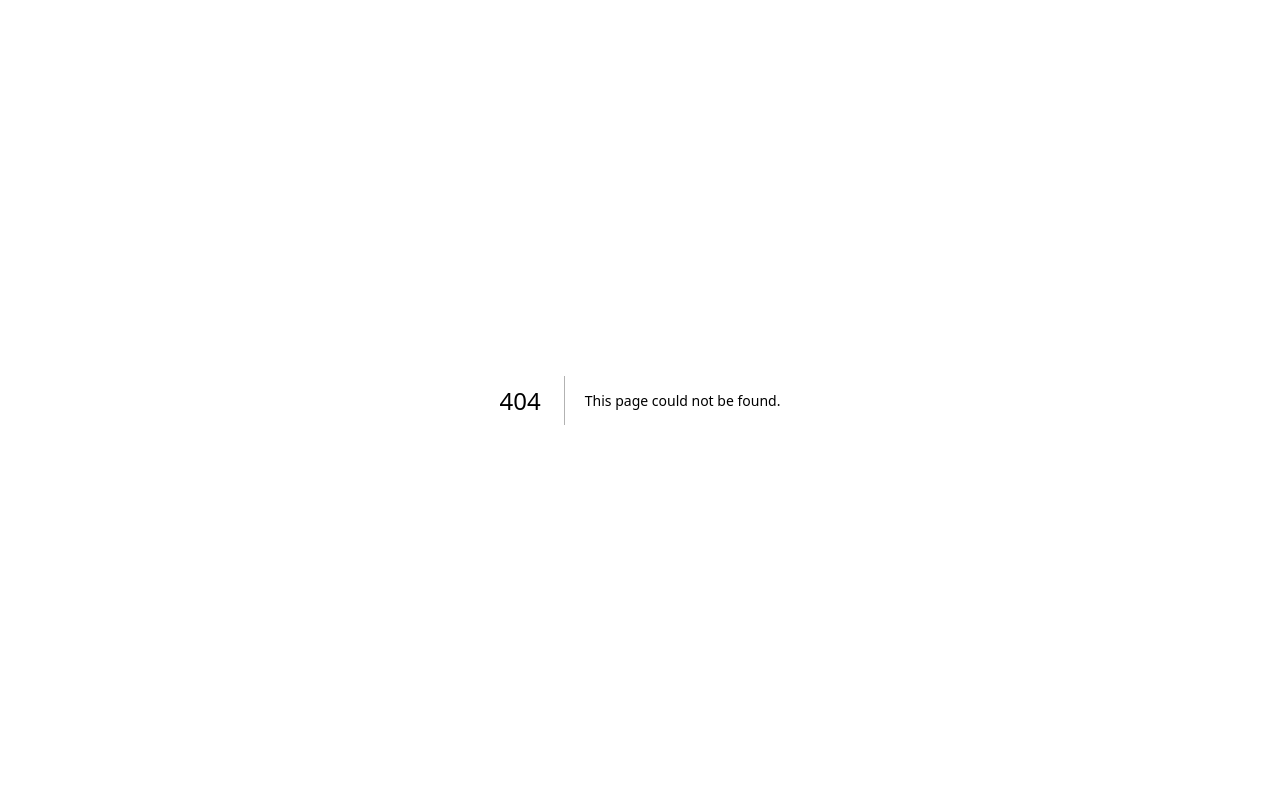
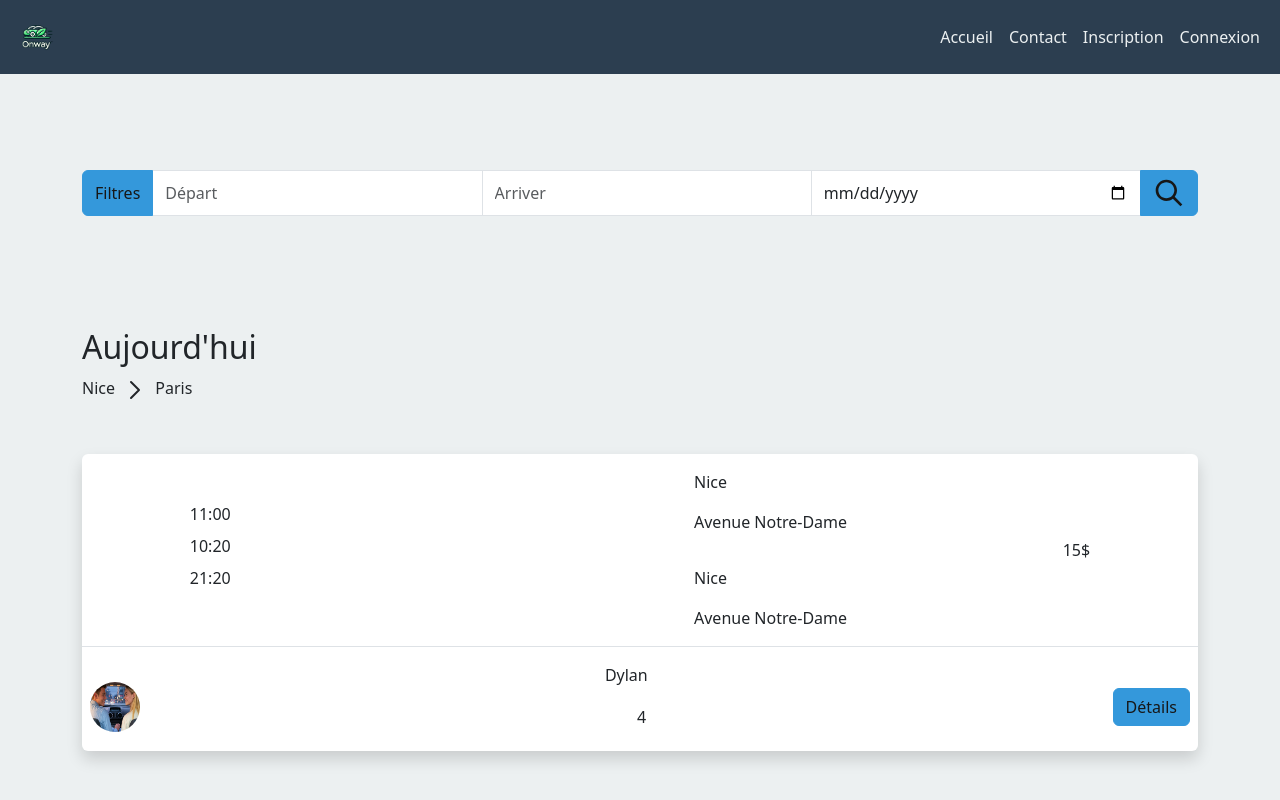
Before and after one commit to MickaelGP/Projet_Front_OnWay, a Next.js app: page /recherche-covoiturage in a window 1280 px wide. Before the commit this address had no page. Shown: the top 800 px of the page. Built offline with nearby package versions, Linux system fonts and the light colour scheme.

Commit message:
Base recherche covoit

```diff
--- /dev/null
+++ b/src/app/api/rechercheCovoit/route.ts
@@ -0,0 +1,33 @@
+//Désactive la vérification du certificat SSL pour les requêtes sortantes (à éviter en production)
+process.env.NODE_TLS_REJECT_UNAUTHORIZED = '0';
+
+// Importe la méthode de réponse "NextResponse" fournie par Next.js pour gérer les réponses HTTP
+import { NextResponse } from "next/server";
+
+// Importe les constantes de l’application contenant l’URL de l’API et les routes
+import { API_ROUTES, API_URL } from "@/lib/apiRoutes";
+
+// Fonction asynchrone appelée lorsqu'une requête POST est reçue sur cette route
+export async function POST(request: Request){
+
+    // Récupère les données JSON envoyées dans le corps de la requête
+    const { villeDepart, villeArriver, covoitDate  } = await request.json();
+
+    // Effectue un appel à une API externe avec les données reçues
+    const apiExterne = await fetch(API_URL + API_ROUTES.rechercheCovoit, {
+      method: "POST",// Méthode HTTP
+      headers: {
+        "Content-type": "application/json", // Spécifie que le corps est au format JSON
+      },
+      body: JSON.stringify({villeDepart, villeArriver, covoitDate }),
+    });
+
+    // Attend et récupère la réponse JSON de l’API externe
+    const data = await apiExterne.json();
+
+    // Crée une réponse HTTP côté serveur avec le même code de statut que celui retourné par l’API externe
+    const response =  NextResponse.json({ data } , { status: apiExterne.status });
+
+    // Renvoie la réponse finale au frontend
+    return response;
+}
--- a/src/app/connexion/page.tsx
+++ b/src/app/connexion/page.tsx
@@ -5,7 +5,7 @@ import NavBar from "@/ui/Nav/NavBar"
 export default function ConnexionPage() {
     return (<>
         <NavBar />
-            <main>
+            <main className="py-5">
                 <FormConnexion />
             </main>
         <Footer />
--- a/src/app/page.tsx
+++ b/src/app/page.tsx
@@ -10,9 +10,9 @@ export default function Home() {
       </section>
       <div className={styles.sectionSearchBar}>
         <div className={styles.searchBar}>
-          <input type="text" name="" id="" placeholder="Départ" />
-          <input type="text" name="" id="" placeholder="Destination" />
-          <input type="date" name="" id="" />
+          <input type="text" name="villeDepart" id="villeDepart" placeholder="Départ" />
+          <input type="text" name="villeArriver" id="villeArriver" placeholder="Destination" />
+          <input type="date" name="covoitDate" id="covoitDate" />
           <input type="button" value="Rechercher" />
         </div>
       </div>
--- /dev/null
+++ b/src/app/recherche-covoiturage/page.tsx
@@ -0,0 +1,16 @@
+import styles from '@/ui/Form/styles/rechercheCovoit.module.css'
+import Footer from "@/ui/Footer/Footer";
+import FormRechercheCovoit from "@/ui/Form/FormRechercheCovoit";
+import NavBar from "@/ui/Nav/NavBar";
+import CovoitCard from '@/ui/card/covoitCard';
+
+export default function RechercheCovoitPage() {
+    return (<>
+        <NavBar />
+        <main className={`${styles.rechercheBackground} py-5`}>
+            <FormRechercheCovoit />
+            <CovoitCard/>
+        </main>
+        <Footer />
+    </>);
+}
--- a/src/lib/apiRoutes.ts
+++ b/src/lib/apiRoutes.ts
@@ -4,4 +4,5 @@ export const API_ROUTES = {
     deconnexion: '/deconnexion',
     inscription: '/inscription',
     contact: '/contact',
+    rechercheCovoit: '/recherche-covoiturage',
 }
--- a/src/ui/Form/FormConnexion.tsx
+++ b/src/ui/Form/FormConnexion.tsx
@@ -1,8 +1,8 @@
 export default function FormConnexion() {
     return (
-        <section className="sectionConexion container my-5">
+        <section className="sectionConexion container py-5">
             <h1 className="text-center">Connexion</h1>
-            <div className="container w-75 my-5">
+            <div className="container w-75 py-5">
                 <form className="my-5">
                     <div className="mb-3">
                         <input type="email" className="form-control" name="UtilEmail" id="connexionEmail" placeholder="Email :" required />
--- /dev/null
+++ b/src/ui/Form/FormRechercheCovoit.tsx
@@ -0,0 +1,73 @@
+"use client"
+
+import { useState } from "react";
+
+export default function FormRechercheCovoit() {
+    const [villeDepart, setVilleDepart] = useState("");
+    const [villeArriver, setVilleArriver] = useState("");
+    const [covoitDate, setCovoitDate] = useState("");
+    const [erreur, setErreur] = useState("");
+    const [success, setSuccess] = useState("");
+    // Fonction déclenchée à la soumission du formulaire
+    const handleSubmit = async (event: React.FormEvent) => {
+        event.preventDefault();// Empêche le rechargement de la page
+        try {
+            // Envoie des données utilisateur au backend via une requête POST
+            const resp = await fetch('/api/rechercheCovoit/', {
+                method: 'POST',
+                headers: {
+                    'Content-Type': 'application/json',
+                },
+                body: JSON.stringify({ villeDepart, villeArriver, covoitDate }) // Seuls les champs requis par l’API sont envoyés
+            });
+
+            // Si la réponse n’est pas "OK", on gère les erreurs
+            if (!resp.ok) {
+                const err = await resp.json();// Récupère l'erreur renvoyée par le backend
+
+                // Exemple de gestion d'erreur spécifique
+                if (err.data.status == 400) {
+                    setErreur("Tous les champs sont requis");
+                }
+
+                // Message d’erreur générique
+                setErreur(err.data.detail);
+            }
+            // Si tout se passe bien, on vide les champs et affiche un message de succès
+            const data = await resp.json();
+            setVilleDepart("");
+            setVilleArriver("");
+            setCovoitDate("");
+            console.log(data)
+            // setSuccess(data.data.message) // Message retourné par l’API
+
+        } catch (err) {
+            // Si une erreur réseau ou serveur survient, on l'affiche dans la console
+            console.error(err)
+            setErreur("Service momentanément inutilisable merci de ressayer plus tard")
+        }
+    }
+    return (<>
+        {erreur && (
+            <div className="w-50 mt-5 alert alert-danger text-center container">
+                {erreur}
+            </div>
+        )}
+        {success && (
+            <div className="w-50 mt-5 alert alert-success text-center container">
+                {success}
+            </div>
+        )}
+        <div className={`container py-5`}>
+            <form onSubmit={handleSubmit}>
+                <div className="input-group mb-3">
+                    <button className="btn btn-primary" type="button">Filtres</button>
+                    <input type="text" className="form-control" placeholder="Départ" aria-label="Ville de départ" required value={villeDepart} onChange={(e) => setVilleDepart(e.target.value)} />
+                    <input type="text" className="form-control" placeholder="Arriver" aria-label="Ville d'arriver" required value={villeArriver} onChange={(e) => setVilleArriver(e.target.value)} />
+                    <input type="date" className="form-control" placeholder="" aria-label="Date de départ" required value={covoitDate} onChange={(e) => setCovoitDate(e.target.value)} />
+                    <button type="submit" className="btn btn-primary"><svg xmlns="http://www.w3.org/2000/svg" width="32" height="32" viewBox="0 0 512 512"><path fill="currentColor" fillRule="evenodd" d="M469.297 439.13L347.982 317.816C370.466 288.907 384 252.707 384 213.334c0-94.104-76.562-170.667-170.666-170.667S42.667 119.23 42.667 213.334S119.23 384 213.334 384c39.373 0 75.573-13.534 104.481-36.018l121.316 121.315zm-255.963-97.796c-70.584 0-128-57.417-128-128c0-70.584 57.416-128 128-128c70.583 0 128 57.416 128 128c0 70.583-57.417 128-128 128" /></svg></button>
+                </div>
+            </form>
+        </div>
+    </>);
+}
--- /dev/null
+++ b/src/ui/Form/styles/rechercheCovoit.module.css
@@ -0,0 +1,3 @@
+.rechercheBackground{
+    background-color:#ECF0F1 ;
+}
--- /dev/null
+++ b/src/ui/card/covoitCard.tsx
@@ -0,0 +1,52 @@
+import Image from "next/image";
+export default function CovoitCard() {
+    return (<>
+        <section className={`container py-5`}>
+            <h2>Aujourd'hui</h2>
+            <div className=''>
+                <p>Nice <span><svg xmlns="http://www.w3.org/2000/svg" width="32" height="32" viewBox="0 0 24 24"><path fill="none" stroke="currentColor" strokeLinecap="round" strokeLinejoin="round" strokeWidth="1.5" d="m9 18l6-6l-6-6" /></svg></span> Paris</p>
+            </div>
+            <div>
+                <div className='bg-white rounded my-5 shadow'>
+                    <div className='d-flex justify-content-around align-items-center border-bottom'>
+                        <div>
+                            <div className='mb-2'><span>11:00</span></div>
+                            <div className='mb-2'><span>10:20</span></div>
+                            <div className='mb-2'><span>21:20</span></div>
+                        </div>
+                        <div>
+                            <span>
+                                <svg xmlns="http://www.w3.org/2000/svg" width="32" height="32" viewBox="0 0 24 24"><g fill="none" stroke="currentColor" strokeLinecap="round" strokeLinejoin="round" strokeWidth="2"><path strokeDasharray="16" strokeDashoffset="16" d="M12 5l0 13.5"><animate fill="freeze" attributeName="stroke-dashoffset" dur="0.2s" values="16;0"/></path><path strokeDasharray="10" strokeDashoffset="10" d="M12 19l5 -5M12 19l-5 -5"><animate fill="freeze" attributeName="stroke-dashoffset" begin="0.2s" dur="0.2s" values="10;0"/></path></g></svg>
+                            </span>
+                        </div>
+                        <div>
+                            <div className='py-3'>
+                                <p>Nice</p>
+                                <p>Avenue Notre-Dame</p>
+                            </div>
+                            <div className=''>
+                                <p>Nice</p>
+                                <p>Avenue Notre-Dame</p>
+                            </div>
+                        </div>
+                        <div>
+                            <span>15$</span>
+                        </div>
+                    </div>
+                    <div className='d-flex justify-content-between mx-2 my-3 align-items-center'>
+                        <div>
+                            <Image src={"/img/imageCouple.png"} width={50} height={50} alt="Image profile" className="rounded-pill" />
+                        </div>
+                        <div>
+                            <p>Dylan</p>
+                            <p><span><svg xmlns="http://www.w3.org/2000/svg" width="32" height="32" viewBox="0 0 24 24"><path fill="currentColor" fillOpacity="0" d="M12 3l2.35 5.76l6.21 0.46l-4.76 4.02l1.49 6.04l-5.29 -3.28l-5.29 3.28l1.49 -6.04l-4.76 -4.02l6.21 -0.46Z"><animate fill="freeze" attributeName="fill-opacity" begin="0.5s" dur="0.15s" values="0;0.3"/></path><path fill="none" stroke="currentColor" strokeDasharray="36" strokeDashoffset="36" strokeLinecap="round" strokeLinejoin="round" strokeWidth="2" d="M12 3l-2.35 5.76l-6.21 0.46l4.76 4.02l-1.49 6.04l5.29 -3.28M12 3l2.35 5.76l6.21 0.46l-4.76 4.02l1.49 6.04l-5.29 -3.28"><animate fill="freeze" attributeName="stroke-dashoffset" dur="0.5s" values="36;0"/></path></svg></span><span>4</span></p>
+                        </div>
+                        <div>
+                            <button className='btn btn-primary'>Détails</button>
+                        </div>
+                    </div>
+                </div>
+            </div>
+        </section>
+    </>);
+}
```
